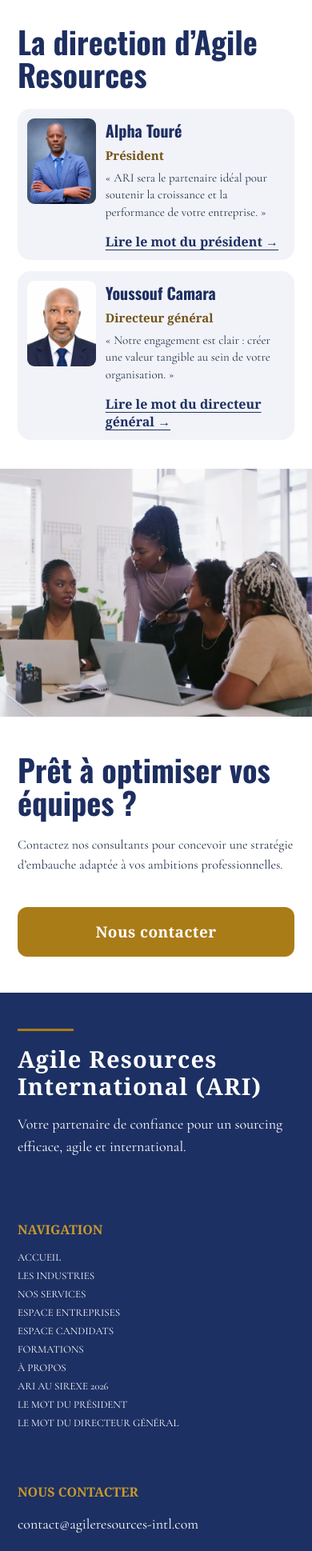
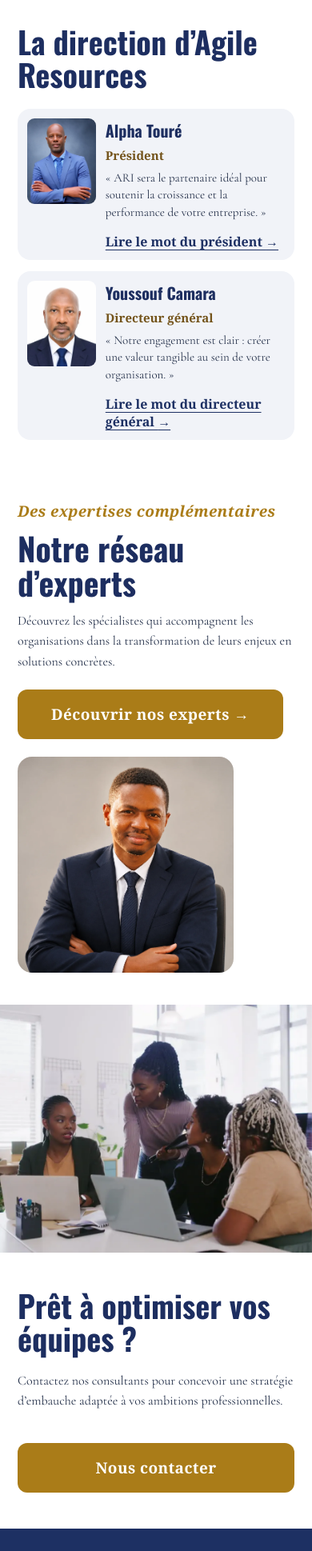
Before and after one commit to Sorel91/agile-resources-international, a PHP site: page / in a window 390 px wide. Shown: the part 4561-6500 px from the top of the page at 80% size. Run offline with PHP 8.4, Linux system fonts and the light colour scheme; some web fonts are replaced.

Commit message:
Add dedicated expert network page

```diff
--- a/assets/site-20261123-sirexe.js
+++ b/assets/site-20261123-sirexe.js
@@ -17,6 +17,7 @@ const navItems = isEnglish ? [
   ["/entreprises", "For Companies"],
   ["/candidats", "For Candidates"],
   ["/catalogue", "Training"],
+  ["/reseau-experts", "Expert Network"],
   ["/a-propos", "About Us"],
   ["/contact", "Contact Us"],
 ] : [
@@ -26,6 +27,7 @@ const navItems = isEnglish ? [
   ["/entreprises", "Espace Entreprises"],
   ["/candidats", "Espace Candidats"],
   ["/catalogue", "Formations"],
+  ["/reseau-experts", "Réseau d’experts"],
   ["/a-propos", "À propos"],
   ["/contact", "Nous contacter"],
 ];
@@ -173,6 +175,18 @@ const home = () => `
           </div>
         </article>
       </div>
+    </section>
+
+    <section class="section expert-network-preview" aria-labelledby="expert-preview-title">
+      <div class="expert-preview-copy">
+        <p class="eyebrow">${isEnglish ? 'Our collective expertise' : 'Des expertises complémentaires'}</p>
+        <h2 id="expert-preview-title">${isEnglish ? 'Our Expert Network' : 'Notre réseau d’experts'}</h2>
+        <p>${isEnglish ? 'Meet specialists who help organisations turn their challenges into practical solutions.' : 'Découvrez les spécialistes qui accompagnent les organisations dans la transformation de leurs enjeux en solutions concrètes.'}</p>
+        <a class="button" href="${localPath('/reseau-experts')}">${isEnglish ? 'Meet our experts' : 'Découvrir nos experts'} <span aria-hidden="true">→</span></a>
+      </div>
+      <a class="expert-preview-photo-link" href="${localPath('/reseau-experts')}" aria-label="${isEnglish ? 'Discover our expert network' : 'Découvrir notre réseau d’experts'}">
+        <img src="${A}beydi-sangare-expert.webp" alt="${isEnglish ? 'Beydi Sangaré, AI expert' : 'Beydi Sangaré, expert en intelligence artificielle'}" loading="lazy" decoding="async">
+      </a>
     </section>
 
     <img class="full-photo" src="${A}team.webp" alt="Équipe en réunion" loading="lazy" decoding="async">
@@ -456,7 +470,37 @@ const contact = () => {
   </main>`;
 };
 
-const pages = {"/sirexe-2026":() => window.ARISirexe.page(isEnglish, localPath),"/":home,"/industries":industries,"/entreprises":enterprises,"/candidats":candidates,"/catalogue":catalogue,"/services":services,"/a-propos":about,"/mot-du-president":president,"/mot-du-directeur-general":managingDirector,"/contact":contact};
+const expertNetwork = () => `
+  <main class="expert-network-page">
+    <section class="expert-network-heading">
+      <p class="eyebrow">${isEnglish ? 'People and expertise' : 'Des talents au service de vos projets'}</p>
+      <h1>${isEnglish ? 'Our Expert Network' : 'Notre réseau d’experts'}</h1>
+      <p>${isEnglish ? 'A network of experienced professionals bringing together complementary skills to address organisations’ strategic and operational challenges.' : 'Un réseau de professionnels expérimentés qui réunit des compétences complémentaires pour répondre aux enjeux stratégiques et opérationnels des organisations.'}</p>
+    </section>
+    <section class="expert-profile" aria-labelledby="beydi-name">
+      <div class="expert-profile-photo-wrap">
+        <img class="expert-profile-photo" src="${A}beydi-sangare-expert.webp" alt="${isEnglish ? 'Professional portrait of Beydi Sangaré' : 'Portrait professionnel de Beydi Sangaré'}" width="1254" height="1254" fetchpriority="high">
+      </div>
+      <div class="expert-profile-content">
+        <p class="eyebrow">${isEnglish ? 'Artificial Intelligence & Digital Transformation' : 'Intelligence artificielle & transformation digitale'}</p>
+        <h2 id="beydi-name">Beydi Sangaré</h2>
+        <p class="expert-role">${isEnglish ? 'AI Expert' : 'Expert en intelligence artificielle'}</p>
+        <p>${isEnglish ? 'A manager and graduate of Télécom SudParis, a leading French engineering school, Beydi has over ten years of experience supporting digital, Data and AI programmes. He helps organisations frame and lead AI initiatives, from identifying relevant use cases to designing practical solutions. At Eramet, he contributed to two AI agents: a multilingual HR and IT assistant that helps employees access information, and an agent for analysing internal processes.' : 'Manager et diplômé de Télécom SudParis, grande école française d’ingénieurs, Beydi possède plus de dix ans d’expérience dans l’accompagnement de programmes digitaux, Data et IA. Il aide les organisations à cadrer et piloter leurs initiatives d’intelligence artificielle, de l’identification des cas d’usage à la conception de solutions concrètes. Chez Eramet, il a contribué à deux agents IA : un assistant RH et IT multilingue facilitant l’accès des collaborateurs à l’information, et un agent d’analyse des processus internes.'}</p>
+        <p>${isEnglish ? 'His experience also includes AI architecture, documentary assistants, Data projects and information systems transformation. His expertise can support use cases in mining, energy and industrial sectors.' : 'Son expérience couvre également l’architecture IA, les assistants documentaires, les projets Data et la transformation des systèmes d’information. Son expertise peut contribuer à des cas d’usage dans les secteurs minier, énergétique et industriel.'}</p>
+        <h3>${isEnglish ? 'Areas of expertise' : 'Domaines d’expertise'}</h3>
+        <ul class="expertise-list">
+          <li>${isEnglish ? 'AI for HR and employee services' : 'IA appliquée aux RH et aux services aux collaborateurs'}</li>
+          <li>${isEnglish ? 'AI agents and documentary assistants' : 'Agents IA et assistants documentaires'}</li>
+          <li>${isEnglish ? 'Process analysis and improvement' : 'Analyse et amélioration des processus'}</li>
+          <li>${isEnglish ? 'AI architecture and use-case framing' : 'Architecture IA et cadrage de cas d’usage'}</li>
+          <li>${isEnglish ? 'AI and Data applications for mining, energy and industry' : 'Applications de l’IA et de la Data pour les secteurs minier, énergétique et industriel'}</li>
+        </ul>
+        <a class="button" href="${localPath('/contact')}">${isEnglish ? 'Discuss your needs' : 'Échanger sur vos besoins'} <span aria-hidden="true">→</span></a>
+      </div>
+    </section>
+  </main>`;
+
+const pages = {"/sirexe-2026":() => window.ARISirexe.page(isEnglish, localPath),"/":home,"/industries":industries,"/entreprises":enterprises,"/candidats":candidates,"/catalogue":catalogue,"/reseau-experts":expertNetwork,"/services":services,"/a-propos":about,"/mot-du-president":president,"/mot-du-directeur-general":managingDirector,"/contact":contact};
 const path = cleanPath();
 const trainingSlug = path.startsWith('/catalogue/') ? path.slice('/catalogue/'.length) : null;
 const trainingCourse = (window.ARI_TRAINING_COURSES || []).find(course => course.id === trainingSlug);
--- a/assets/site.css
+++ b/assets/site.css
@@ -282,3 +282,37 @@ html,body{max-width:100%;overflow-x:clip}
 
 /* Garde le menu sur une ligne près du seuil mobile. */
 @media(min-width:1101px) and (max-width:1250px){.site-header{gap:12px}.header-logo img{width:205px}.main-nav{gap:12px}}
+
+/* Réseau d’experts */
+.expert-network-page{max-width:1320px;margin:0 auto;padding:clamp(42px,7vw,88px) 5vw 72px}
+.expert-network-heading{max-width:850px;margin:0 auto 42px;text-align:center}
+.expert-network-heading h1{font-size:clamp(2.8rem,5vw,4.6rem);margin:12px 0 18px}
+.expert-network-heading>p:last-child{max-width:760px;margin:0 auto;font-size:19px}
+.expert-profile{display:grid;grid-template-columns:minmax(260px, .82fr) minmax(0,1.4fr);gap:clamp(28px,5vw,66px);align-items:start;padding:clamp(22px,4vw,48px);background:var(--mist);border-radius:22px}
+.expert-profile-photo-wrap{position:sticky;top:110px;overflow:hidden;border-radius:16px;background:#e5e7ec}
+.expert-profile-photo{width:100%;aspect-ratio:1/1;object-fit:cover;object-position:center 24%}
+.expert-profile-content .eyebrow{margin:0 0 8px;font-size:16px}
+.expert-profile-content h2{font-size:clamp(2.2rem,4vw,3.5rem);margin:0 0 6px}
+.expert-profile-content>p{margin:14px 0;font-size:17px}
+.expert-profile-content .expert-role{margin:0 0 18px;color:#73531a;font-weight:700;font-size:19px}
+.expert-profile-content h3{font-size:1.35rem;margin:24px 0 10px}
+.expertise-list{list-style:none;margin:0 0 26px;padding:0;display:grid;grid-template-columns:repeat(2,minmax(0,1fr));gap:10px}
+.expertise-list li{position:relative;padding:13px 14px 13px 36px;border-radius:10px;background:#fff;line-height:1.4}
+.expertise-list li:before{content:"✓";position:absolute;left:14px;color:var(--gold);font-weight:800}
+.expert-network-preview{display:grid;grid-template-columns:minmax(0,1.35fr) minmax(220px,.65fr);gap:32px;align-items:center;padding-top:54px;padding-bottom:54px}
+.expert-preview-copy{max-width:740px}
+.expert-preview-copy .eyebrow{margin:0 0 10px}
+.expert-preview-copy h2{font-size:clamp(2.5rem,4vw,3.6rem);margin:0 0 14px}
+.expert-preview-copy p:not(.eyebrow){max-width:670px;margin:0 0 22px}
+.expert-preview-photo-link{display:block;max-width:320px;justify-self:center;overflow:hidden;border-radius:18px}
+.expert-preview-photo-link img{width:100%;aspect-ratio:1/1;object-fit:cover;object-position:center 24%}
+@media(max-width:760px){
+  .expert-network-page{padding:34px 20px 52px}
+  .expert-network-heading{margin-bottom:26px}
+  .expert-network-heading>p:last-child{font-size:17px}
+  .expert-profile{grid-template-columns:1fr;padding:20px;gap:24px}
+  .expert-profile-photo-wrap{position:static;max-width:360px;margin:0 auto}
+  .expertise-list{grid-template-columns:1fr}
+  .expert-network-preview{grid-template-columns:1fr;gap:22px;padding-top:38px;padding-bottom:40px}
+  .expert-preview-photo-link{width:min(100%,270px);justify-self:start}
+}
--- a/index.html
+++ b/index.html
@@ -12,7 +12,7 @@
     <meta property="og:image:alt" content="Vue aérienne d’un site minier">
     <meta name="theme-color" content="#1d3063">
     <link rel="icon" href="/assets/favicon-ari.png" type="image/png">
-    <link rel="stylesheet" href="/assets/site.css?v=20261117-42">
+    <link rel="stylesheet" href="/assets/site.css?v=20261126-3">
     <link rel="stylesheet" href="/assets/formations.css?v=20261025-32">
     <link rel="stylesheet" href="/assets/fonts.css?v=20260827-29">
     <link rel="stylesheet" href="/assets/candidate.css?v=20260827-29">
@@ -23,10 +23,10 @@
     <script defer src="/assets/formations.js?v=20261025-32"></script>
     <link rel="stylesheet" href="/assets/sirexe.css?v=20261123-1">
     <script defer src="/assets/sirexe.js?v=20261123-1"></script>
-    <script defer src="/assets/site-20261123-sirexe.js?v=20261126-2"></script>
-    <script defer src="/assets/workshop-registration-v4.js?v=20261126-2"></script>
+    <script defer src="/assets/site-20261123-sirexe.js?v=20261126-3"></script>
+    <script defer src="/assets/workshop-registration-v4.js?v=20261126-3"></script>
     <title>Agile Resources International</title>
-    <link rel="stylesheet" href="/assets/workshop-registration.css?v=20261126-2">
+    <link rel="stylesheet" href="/assets/workshop-registration.css?v=20261126-3">
   </head>
   <body>
     <div id="app"></div>
```
Also changed, not shown: assets/site.js (+45 -1 lines), assets/beydi-sangare-expert.webp (added).
